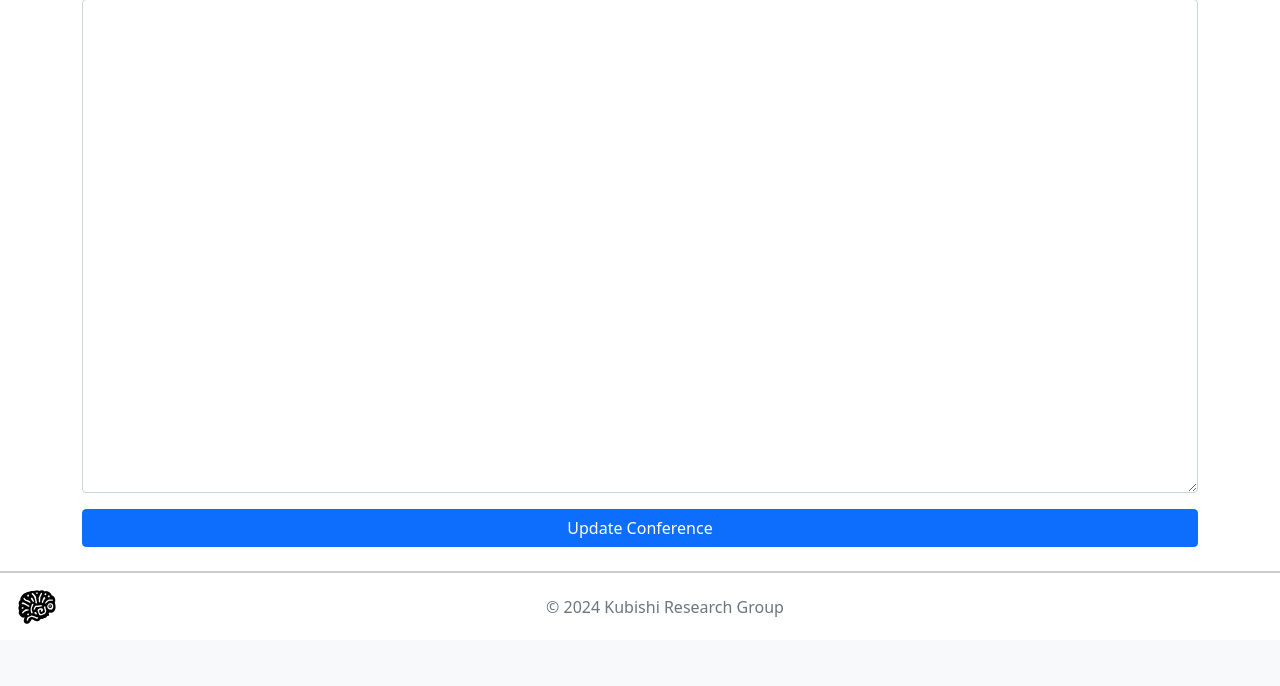
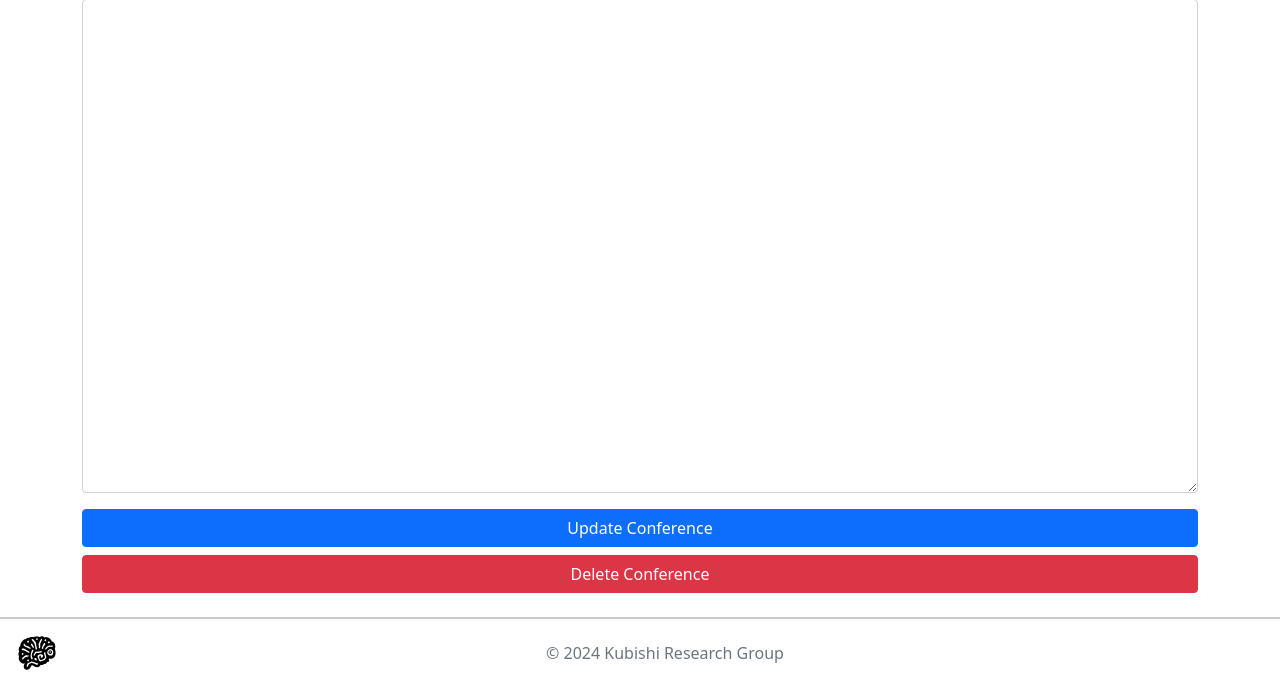
Before and after one commit to jaredraycoleman/acasearch, a Flask app: template app/templates/edit_conference.html in a window 1280 px wide. Shown: the part 686-1372 px from the top of the page. Before the commit the page ends 1310 px from the top, so only its background shows below. Run offline with Flask 3, Linux system fonts and the light colour scheme; the template is opened without the code that fills it: values that come from a table or form of the project are taken from there, others are empty; some libraries are stand-ins or nearby versions.

Commit message:
Adds deletion

```diff
--- a/app/app.py
+++ b/app/app.py
@@ -1,3 +1,4 @@
+import traceback
 from typing import Dict, List, Tuple
 from flask import Flask, render_template, redirect, url_for, request, jsonify
 from flask_pymongo import PyMongo
@@ -77,17 +78,25 @@ def edit_conference(acronym):
             'description': form.description.data
         }
         mongo.db.conferences.update_one({'acronym': acronym}, {'$set': updated_conference})
-        return redirect(url_for('acasearch.index'))
+        return redirect(url_for('acasearch.get_conference', acronym=acronym))
     return render_template('edit_conference.html', form=form, conference=conference)
+
+@bp.route('/delete/<path:acronym>', methods=['POST'])
+@requires_role('editor')
+def delete_conference(acronym):
+    mongo.db.conferences.delete_one({'acronym': acronym})
+    return redirect(url_for('acasearch.index'))
 
 @bp.route('/get/<path:acronym>', methods=['GET'])
 def get_conference(acronym):
-    print(acronym)
     conference = mongo.db.conferences.find_one({'acronym': acronym})
     error = None
     if not conference:
         error = f'Conference {acronym} not found.'
-    return render_template('get_conference.html', conference=conference, error=error)
+    is_editor = False
+    if 'acasearch_roles' in get_app_metadata():
+        is_editor = 'editor' in get_app_metadata()['acasearch_roles']
+    return render_template('get_conference.html', conference=conference, error=error, is_editor=is_editor)
 
 
 def search_venues(query: str) -> List[Dict]:
--- a/app/templates/edit_conference.html
+++ b/app/templates/edit_conference.html
@@ -7,6 +7,36 @@
     {% include 'conference_form.html' %}
     <div class="d-grid gap-2">
         <button type="submit" class="btn btn-primary">Update Conference</button>
+        <button type="button" class="btn btn-danger", id="deleteButton">Delete Conference</button>
     </div>
 </form>
+
 {% endblock %}
+
+
+{% block scripts %}
+<!-- send POST to url_for('acasearch.delete_conference', acronym=conference.acronym) -->
+<script>
+    document.getElementById('deleteButton').addEventListener('click', function() {
+        var url = "{{ url_for('acasearch.delete_conference', acronym=conference.acronym) }}";
+        var index_url = "{{ url_for('acasearch.index') }}";
+        if (confirm('Are you sure you want to delete this conference?')) {
+            fetch(url, {
+                method: 'POST',
+                headers: {
+                    'Content-Type': 'application/json'
+                },
+                body: JSON.stringify({
+                    acronym: '{{ conference.acronym }}'
+                })
+            }).then(function(response) {
+                if (response.ok) {
+                    window.location.href = index_url;
+                } else {
+                    alert('Failed to delete conference');
+                }
+            });
+        }
+    });
+</script>
+{% endblock %}
--- a/app/templates/get_conference.html
+++ b/app/templates/get_conference.html
@@ -53,6 +53,11 @@
         <td>{{ conference.description }}</td>
     </tr>
 </table>
+{% if is_editor %}
+<div class="text-center d-grid gap-2">
+    <a href="{{ url_for('acasearch.edit_conference', acronym=conference.acronym) }}" class="btn btn-primary">Edit</a>
+</div>
+{% endif %}
 {% endif %}
 
 {% endblock %}
--- a/app/templates/index.html
+++ b/app/templates/index.html
@@ -92,6 +92,9 @@
             ],
         });
 
+        // default sort by search score
+        table.order([6, 'desc']).draw();
+
         // Apply the search
         $('#conferenceTable thead tr:eq(1) th').each(function (i) {
             $('input', this).on('keyup change', function () {
```
